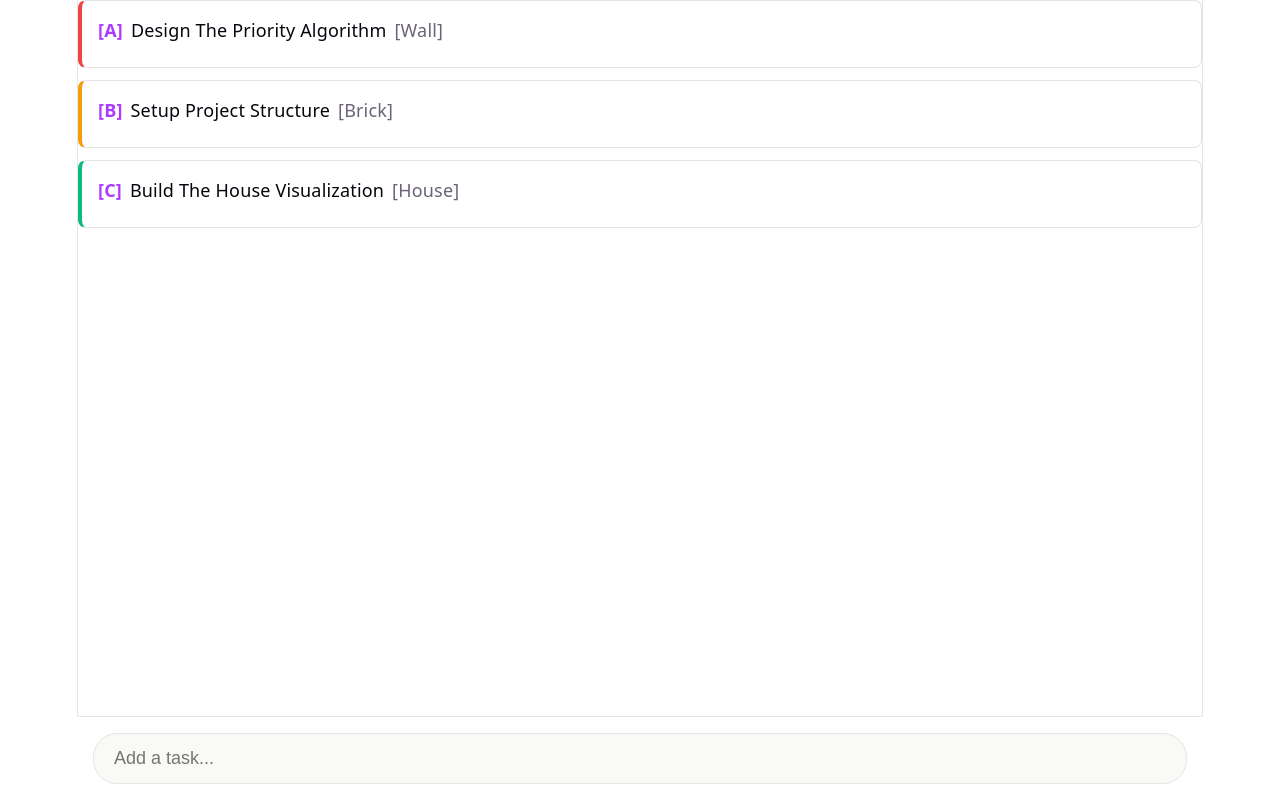
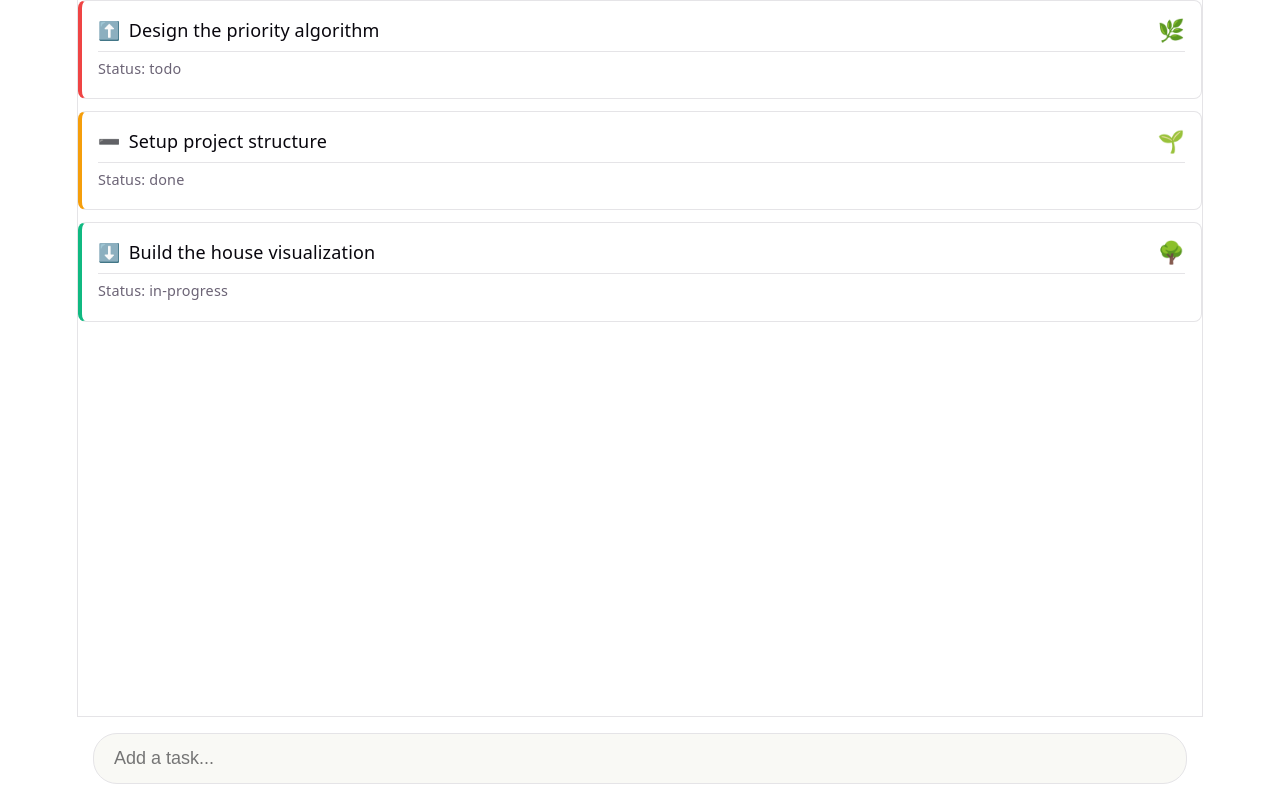
Before and after one commit to mathijs750/prio-tool, a React (Vite) app: page / in a window 1280 px wide. Built offline with nearby package versions, Linux system fonts and the light colour scheme.

Commit message:
Change to seed, plant, tree

```diff
--- a/src/App.tsx
+++ b/src/App.tsx
@@ -10,21 +10,21 @@
     {
       id: '2',
       description: 'Setup project structure',
-      size: 'brick',
+      size: 'seed',
       priority: 'B',
       state: 'done',
     },
     {
       id: '3',
       description: 'Build the house visualization',
-      size: 'house',
+      size: 'tree',
       priority: 'C',
       state: 'in-progress',
     },
     {
       id: '5',
       description: 'Design the priority algorithm',
-      size: 'wall',
+      size: 'plant',
       priority: 'A',
       state: 'todo',
     },
@@ -49,7 +49,7 @@
 
   return (
     <>
-      <section className="task-list">
+      <section id="center">
         <TaskList tasks={tasks} />
       </section>
 
--- a/src/components/AddTaskModal.tsx
+++ b/src/components/AddTaskModal.tsx
@@ -1,4 +1,5 @@
 import { useState } from 'react';
+import { PRIORITY_EMOJI, SIZE_EMOJI } from '../types';
 import type { Priority, Size, ITask } from '../types';
 
 /**
@@ -16,7 +17,7 @@
  */
 export function AddTaskModal({ isOpen, description, onClose, onSubmit }: IAddTaskModalProps) {
   const [priority, setPriority] = useState<Priority>('B');
-  const [size, setSize] = useState<Size>('wall');
+  const [size, setSize] = useState<Size>('plant');
 
   if (!isOpen) return null;
 
@@ -42,8 +43,9 @@
                   type="button"
                   className={priority === p ? 'active' : ''}
                   onClick={() => setPriority(p)}
+                  title={`Priority ${p}`}
                 >
-                  {p}
+                  {PRIORITY_EMOJI[p]} {p}
                 </button>
               ))}
             </div>
@@ -52,14 +54,15 @@
           <div className="form-group">
             <label>Size</label>
             <div className="button-group">
-              {(['brick', 'wall', 'house'] as Size[]).map((s) => (
+              {(['seed', 'plant', 'tree'] as Size[]).map((s) => (
                 <button
                   key={s}
                   type="button"
                   className={size === s ? 'active' : ''}
                   onClick={() => setSize(s)}
+                  title={`Size ${s}`}
                 >
-                  {s}
+                  {SIZE_EMOJI[s]}
                 </button>
               ))}
             </div>
--- a/src/components/TaskList.tsx
+++ b/src/components/TaskList.tsx
@@ -1,3 +1,4 @@
+import { PRIORITY_EMOJI, SIZE_EMOJI } from '../types';
 import type { ITask, Priority } from '../types';
 
 /**
@@ -31,11 +32,18 @@
     <div className="task-list">
       <ul>
         {sortedTasks.map((task) => (
-          <li key={task.id} className={`task-item priority-${task.priority} task-state state-${task.state}`}>
+          <li key={task.id} className={`task-item priority-${task.priority} state-${task.state}`}>
             <div className="task-header">
-              <span className="task-priority">[{task.priority}]</span>
+              <span className="task-priority" title={`Priority ${task.priority}`}>
+                {PRIORITY_EMOJI[task.priority]}
+              </span>
               <span className="task-description">{task.description}</span>
-              <span className="task-size">[{task.size}]</span>
+              <span className="task-size" title={`Size: ${task.size}`}>
+                {SIZE_EMOJI[task.size] || task.size}
+              </span>
+            </div>
+            <div className="task-footer">
+              <span className="task-status">Status: {task.state}</span>
             </div>
           </li>
         ))}
--- a/src/index.css
+++ b/src/index.css
@@ -247,6 +247,13 @@
 .task-description {
   color: var(--text-h);
   font-weight: 500;
+  flex: 1;
+}
+
+.task-size {
+  font-size: 1.2rem;
+  display: flex;
+  align-items: center;
 }
 
 .task-details {
@@ -271,3 +278,10 @@
 .priority-C {
   border-left: 4px solid #10b981;
 }
+.task-footer {
+  margin-top: 8px;
+  font-size: 0.8rem;
+  color: var(--text);
+  border-top: 1px solid var(--border);
+  padding-top: 4px;
+}
--- a/src/types.ts
+++ b/src/types.ts
@@ -6,7 +6,7 @@
 /**
  * Complexity sizes for tasks.
  */
-export type Size = 'house' | 'wall' | 'brick';
+export type Size = 'seed' | 'plant' | 'tree';
 
 /**
  * Execution states for tasks.
@@ -23,3 +23,21 @@
   priority: Priority;
   state: State;
 }
+
+/**
+ * Priority to emoji mapping.
+ */
+export const PRIORITY_EMOJI: Record<Priority, string> = {
+  'A': '⬆️',
+  'B': '➖',
+  'C': '⬇️',
+};
+
+/**
+ * Size to emoji mapping.
+ */
+export const SIZE_EMOJI: Record<Size, string> = {
+  'seed': '🌱',
+  'plant': '🌿',
+  'tree': '🌳',
+};
```
Also changed, not shown: 1 other file (tests, documents, lock files or other folders).
